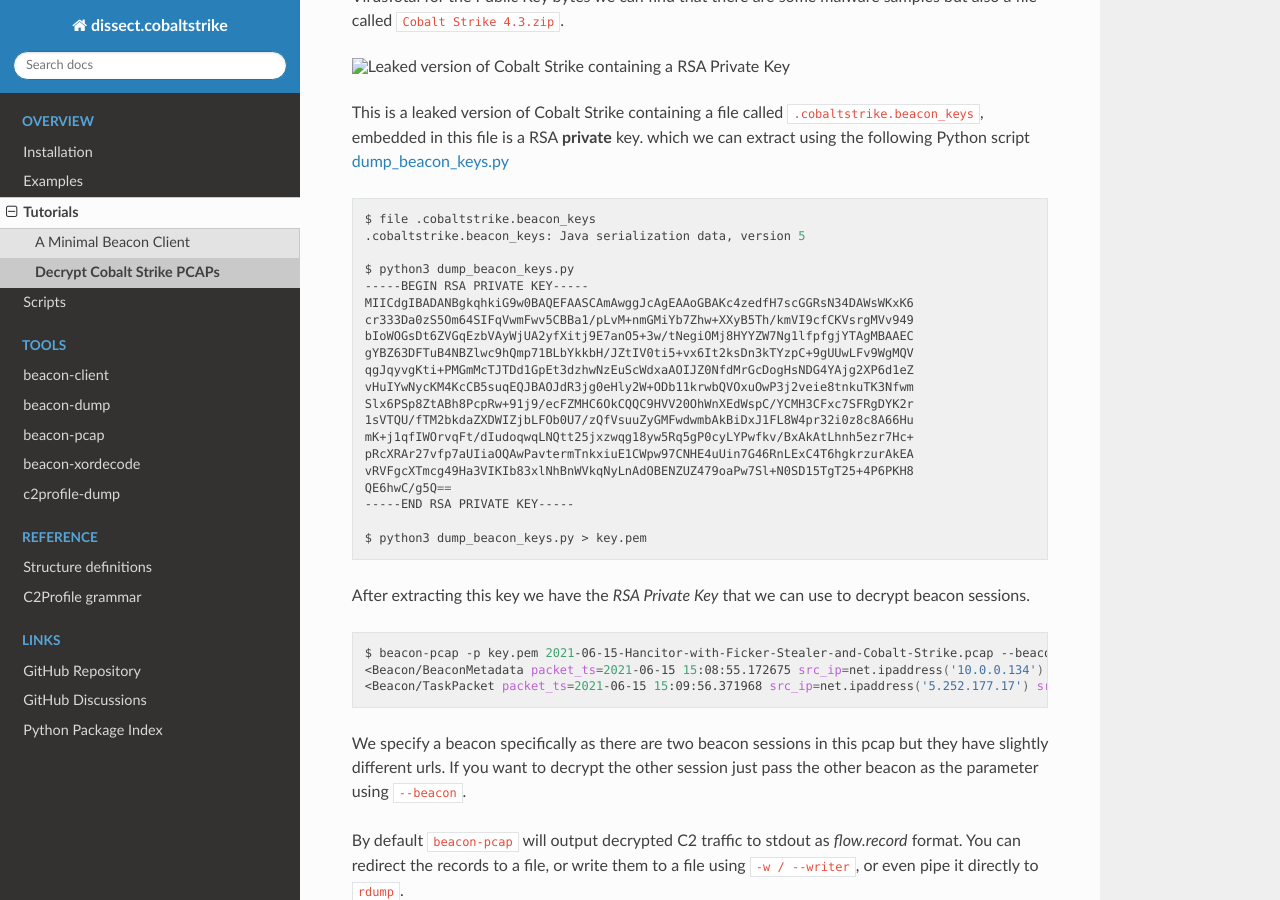
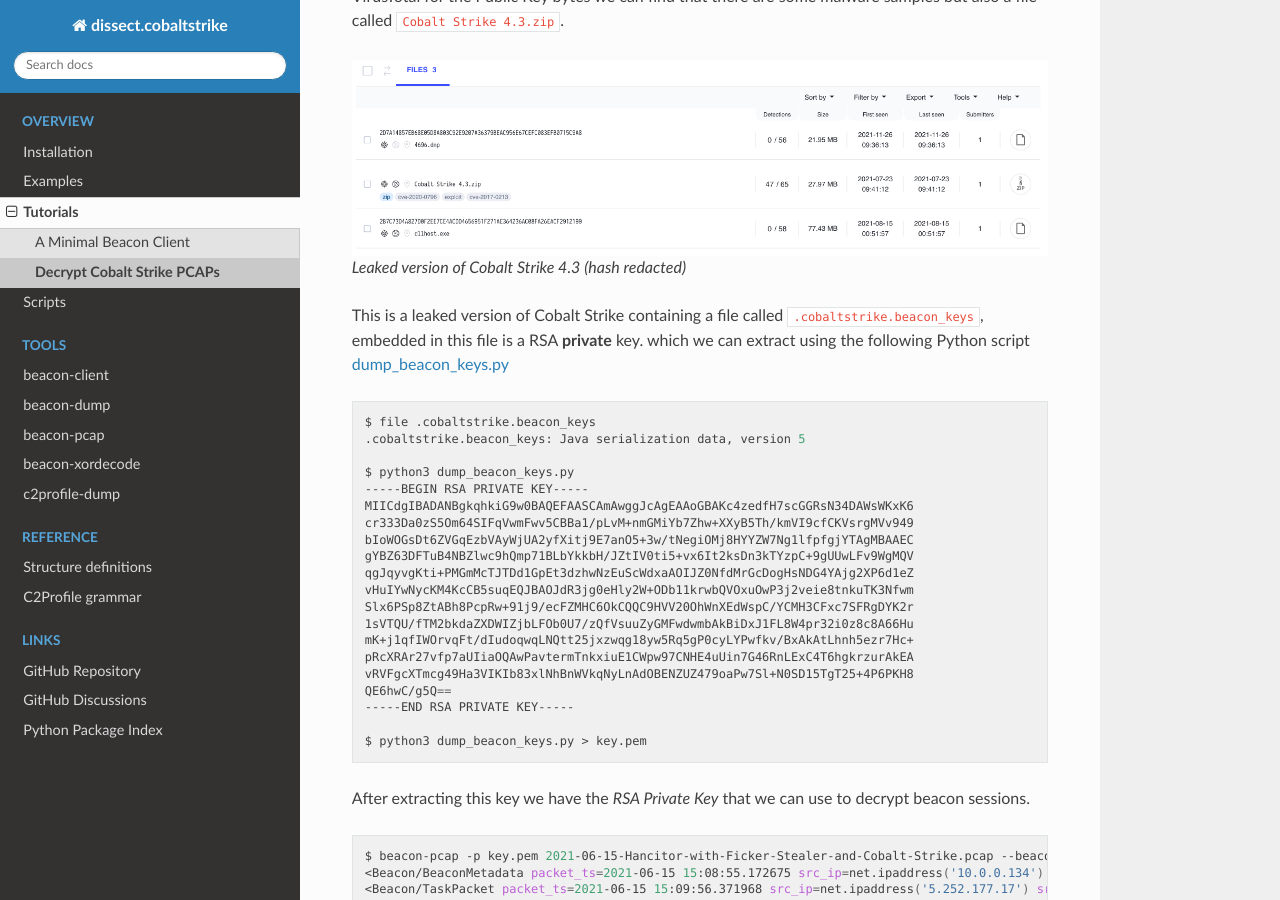
Before and after one commit to fox-it/dissect.cobaltstrike, a Sphinx documentation site: the page built from docs/tutorials/decrypt_cobaltstrike_pcaps.rst, in a window 1280 px wide and 900 px high, scrolled down 1109 px. Built offline with Sphinx 7.4.7 and the Read the Docs theme 2.0.0, drawn with Linux system fonts in a browser that asks for light colours; pages that are not in the unit, such as notebooks, are missing from menus; the version number could not be read and is left out.

Commit message:
Improve docs (#30)

```diff
--- a/docs/installation.rst
+++ b/docs/installation.rst
@@ -7,7 +7,7 @@
 
     $ pip install dissect.cobaltstrike
 
-Python 3.6 or higher is required and it has the following dependencies:
+Python 3.7 or higher is required and it has the following dependencies:
 
  * dissect.cstruct_ - for structure parsing
  * lark_ - for parsing malleable c2 profiles
--- a/docs/tutorials/decrypt_cobaltstrike_pcaps.rst
+++ b/docs/tutorials/decrypt_cobaltstrike_pcaps.rst
@@ -43,8 +43,9 @@
 Our goal is to find out if we can find a matching RSA **Private** Key on VirusTotal. When we query VirusTotal for the Public Key bytes we can
 find that there are some malware samples but also a file called ``Cobalt Strike 4.3.zip``.
 
-.. image:: ../images/vt-cobaltstrike-43-zip.png
-   :alt: Leaked version of Cobalt Strike containing a RSA Private Key
+.. figure:: ../images/vt-cobaltstrike-43-zip.png
+
+   Leaked version of Cobalt Strike 4.3 (hash redacted)
 
 This is a leaked version of Cobalt Strike containing a file called ``.cobaltstrike.beacon_keys``, embedded in this file is a RSA **private** key.
 which we can extract using the following Python script :doc:`dump_beacon_keys.py <../scripts/dump_beacon_keys>`
```
Also changed, not shown: docs/images/vt-cobaltstrike-43-zip.png (added).
